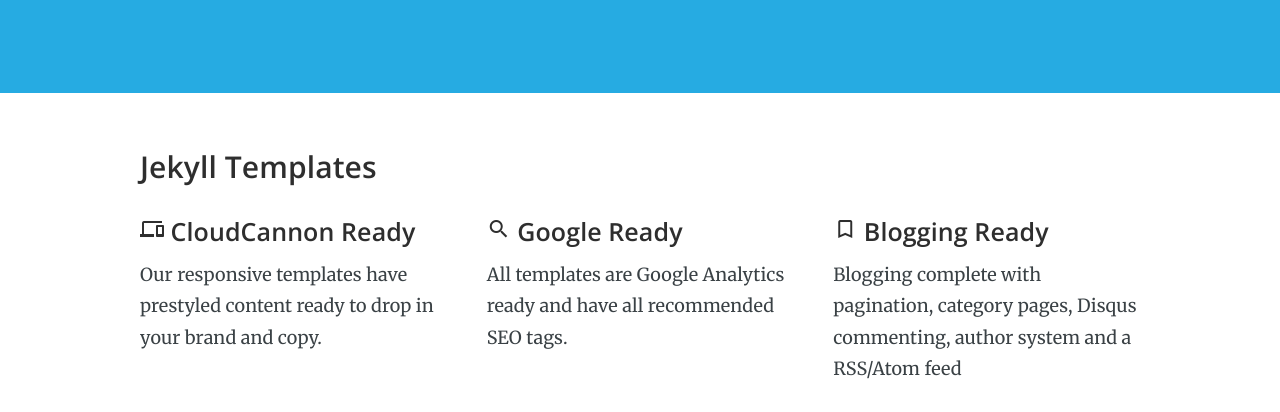
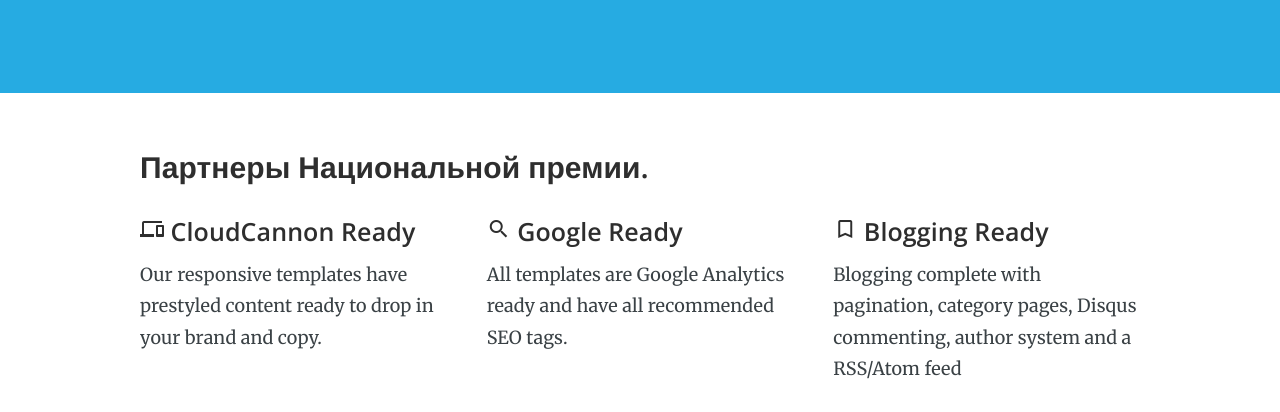
Before and after one commit to dennisd1/prize, a Jekyll site: the page built from partners/index.html, in a window 1280 px wide and 900 px high, scrolled down 526 px, cut to the strip 114-526 px from the top of the window. Built offline with Jekyll 4.4.1, drawn with Linux system fonts in a browser that asks for light colours; nearby versions of some CDN libraries.

Commit message:
Update index.html

```diff
--- a/partners/index.html
+++ b/partners/index.html
@@ -9,7 +9,7 @@
 ---
 <section>
 	<div class="container">
-		<h3>Jekyll Templates</h3>
+		<h3>Партнеры Национальной премии.</h3>
 		<div class="clearfix thirds-container">
 			<div class="thirds">
 				<h4><i class="material-icons">devices</i> CloudCannon Ready</h4>
```
